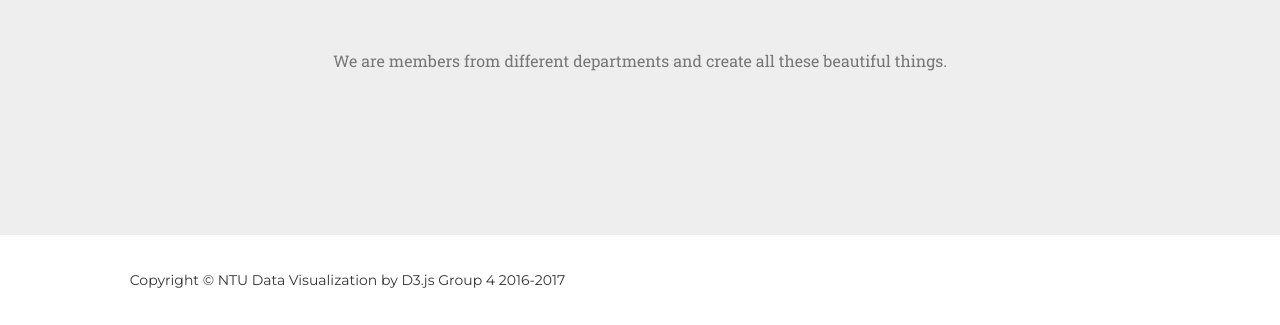
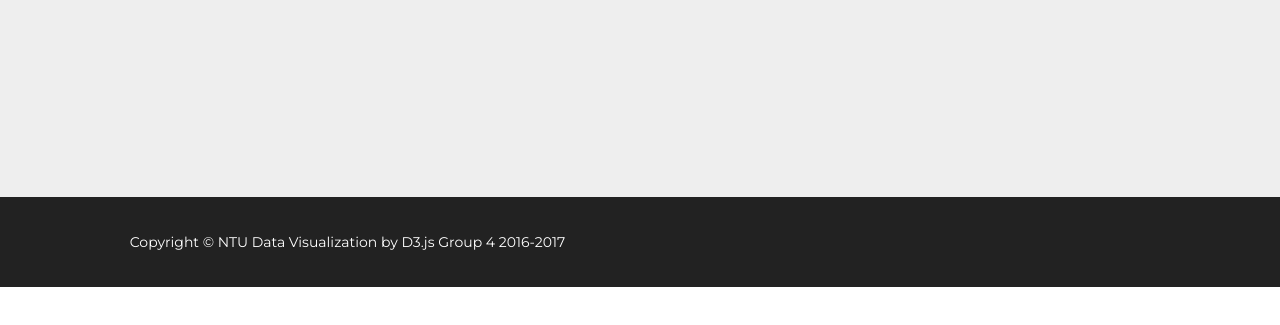
Before and after one commit to DVbyD3/105-1-group4-final, a website: page docs/index.html in a window 1280 px wide. Shown: the part 3216-3541 px from the top of the page. After the commit the page ends 3503 px from the top, so only its background shows below. Drawn offline with nearby package versions, Linux system fonts and the light colour scheme; a web font is replaced by a local one.

Commit message:
update footer of index.html

```diff
--- a/docs/css/agency.css
+++ b/docs/css/agency.css
@@ -611,12 +611,14 @@ section#contact .text-danger {
 footer {
   padding: 25px 0;
   text-align: center;
+  background-color: #222222;
 }
 footer span.copyright {
   line-height: 40px;
   font-family: "Montserrat", "Helvetica Neue", Helvetica, Arial, sans-serif;
   text-transform: uppercase;
   text-transform: none;
+  color: white;
 }
 footer ul.quicklinks {
   margin-bottom: 0;
--- a/docs/index.html
+++ b/docs/index.html
@@ -221,11 +221,6 @@
                     </div>
                 </div>
             </div>
-            <div class="row">
-                <div class="col-lg-8 col-lg-offset-2 text-center">
-                    <p class="large text-muted">We are members from different departments and create all these beautiful things.</p>
-                </div>
-            </div>
         </div>
     </section>
 
```
